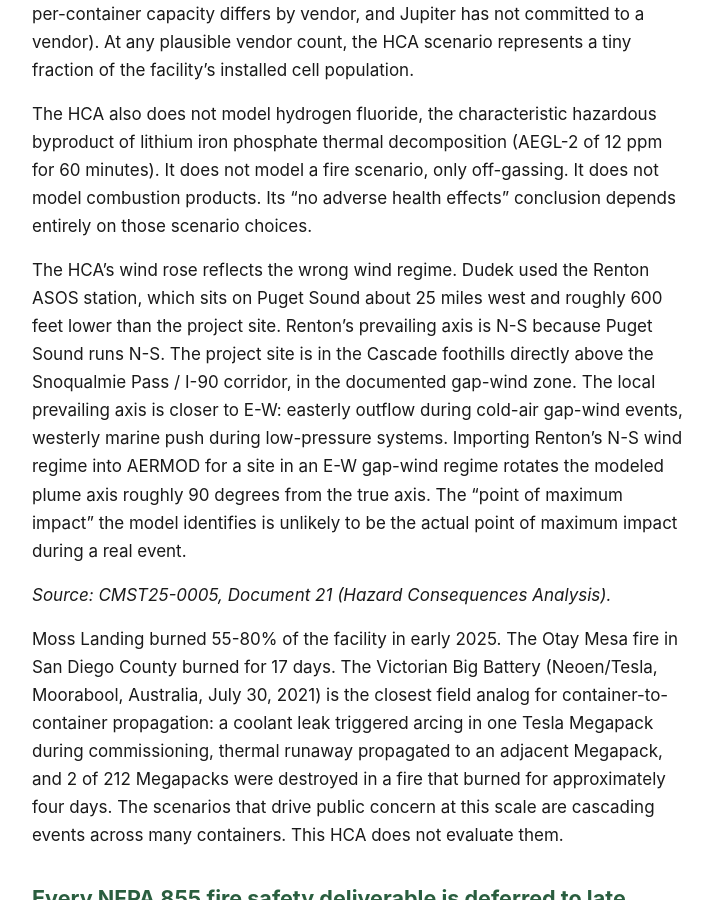
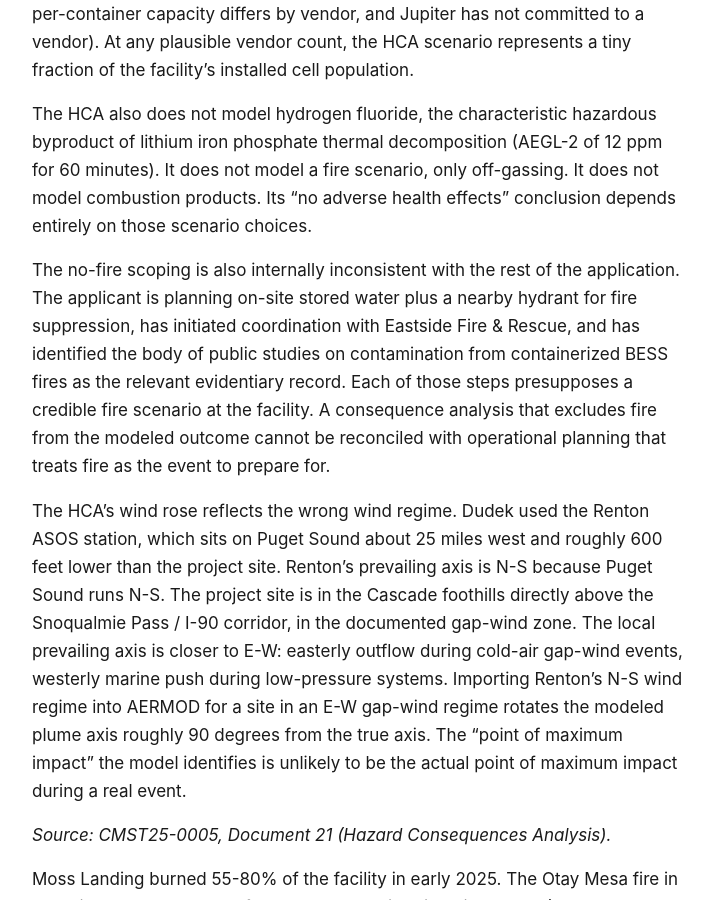
Before and after one commit to calef/cascadia-ridge-bess, a Jekyll site: the page built from _pages/what-the-records-show.md, in a window 1280 px wide and 900 px high, scrolled down 5411 px. Shown: the whole window, without its empty margins (280-993 px from the left). Built offline with Jekyll 4.4.1, drawn with Linux system fonts in a browser that asks for light colours.

Commit message:
Deploy site 2026-04-22-164631

```diff
--- a/_pages/what-the-records-show.md
+++ b/_pages/what-the-records-show.md
@@ -93,6 +93,8 @@ The Hithium reference container used in the HCA holds 4,992 cells. **20 cells is
 
 The HCA also does not model hydrogen fluoride, the characteristic hazardous byproduct of lithium iron phosphate thermal decomposition (AEGL-2 of 12 ppm for 60 minutes). It does not model a fire scenario, only off-gassing. It does not model combustion products. Its "no adverse health effects" conclusion depends entirely on those scenario choices.
 
+The no-fire scoping is also internally inconsistent with the rest of the application. The applicant is planning on-site stored water plus a nearby hydrant for fire suppression, has initiated coordination with Eastside Fire & Rescue, and has identified the body of public studies on contamination from containerized BESS fires as the relevant evidentiary record. Each of those steps presupposes a credible fire scenario at the facility. A consequence analysis that excludes fire from the modeled outcome cannot be reconciled with operational planning that treats fire as the event to prepare for.
+
 The HCA's wind rose reflects the wrong wind regime. Dudek used the Renton ASOS station, which sits on Puget Sound about 25 miles west and roughly 600 feet lower than the project site. Renton's prevailing axis is N-S because Puget Sound runs N-S. The project site is in the Cascade foothills directly above the Snoqualmie Pass / I-90 corridor, in the documented gap-wind zone. The local prevailing axis is closer to E-W: easterly outflow during cold-air gap-wind events, westerly marine push during low-pressure systems. Importing Renton's N-S wind regime into AERMOD for a site in an E-W gap-wind regime rotates the modeled plume axis roughly 90 degrees from the true axis. The "point of maximum impact" the model identifies is unlikely to be the actual point of maximum impact during a real event.
 
 *Source: CMST25-0005, Document 21 (Hazard Consequences Analysis).*
```
